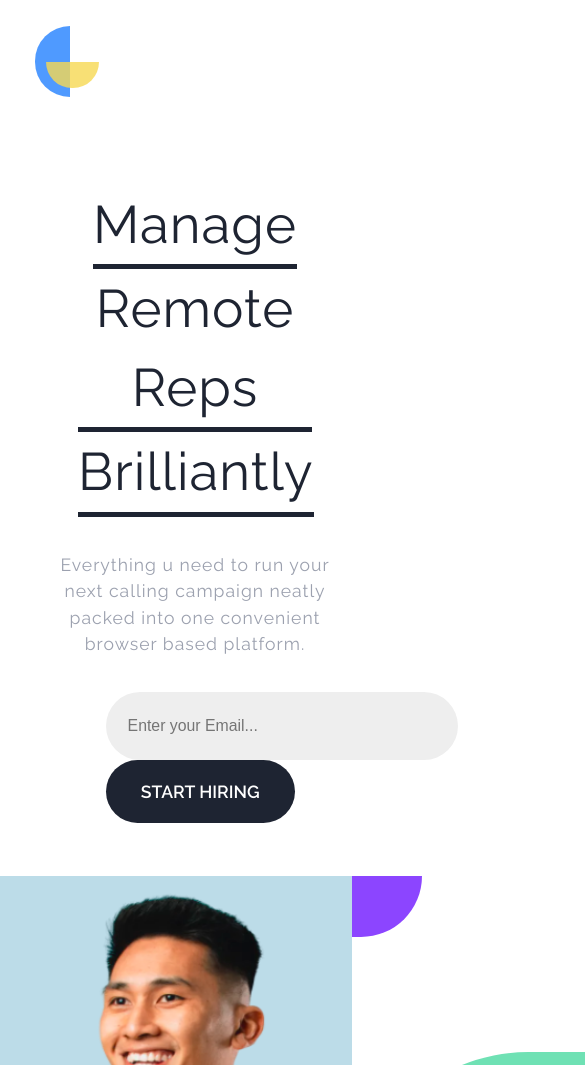
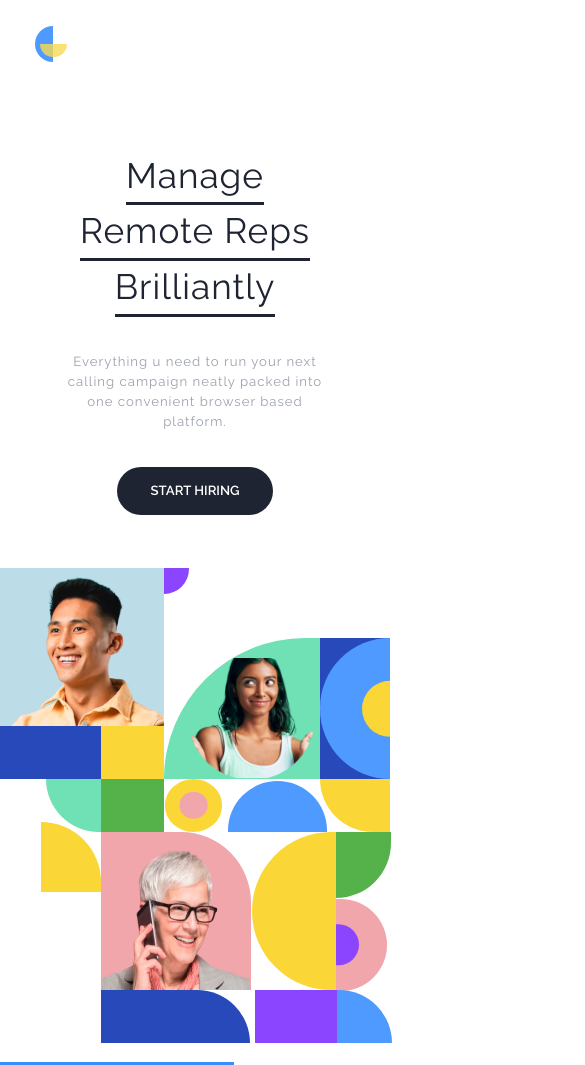
Before and after one commit to SyedHammad06/Sales-Project, a website: page index.html in a window 390 px wide. Shown: the top 1065 px of the page, 585 px wide, since content can reach past the window. Drawn offline with Linux system fonts and the light colour scheme.

Commit message:
responsive landing section

```diff
--- a/CSS/style.css
+++ b/CSS/style.css
@@ -31,9 +31,8 @@
     color: rgb(142, 145, 173);
     font-size: x-large;
     list-style: none;
-    margin-top: 10%;
+    margin-top: 20%;
     font-weight: 900;
-    margin-bottom: 25%;
 }
 .para{
     color: rgb(102, 102, 102);
@@ -47,10 +46,7 @@
     font-size: 65px;
     font-weight: 300;
     border-bottom: 5px solid;
-    width: 40%;
 }
-
-
 .lightblue_circle{
     height: 70rem;
     background-color: rgb(58, 141, 250);
--- a/Sass/_base.scss
+++ b/Sass/_base.scss
@@ -37,6 +37,5 @@ $text-black-secondary: #9CA1AF;
 %btn {
   background: none;
   border: none;
-  padding: 2.4rem 4rem;
   border-radius: 10rem;
 }
--- a/Sass/_components.scss
+++ b/Sass/_components.scss
@@ -1,5 +1,4 @@
 .nav {
-  font-size: 2rem;
   display: flex;
   justify-content: start;
   align-items: center;
@@ -16,17 +15,17 @@
     text-decoration: none;
     color: $text-black;
     font-weight: 600;
-    font-size: 1.8rem;
+    font-size: 1.4rem;
   }
 }
 .logo-container {
   &__logo {
-    @include shape(4rem, 8rem, $color-blue-1);
+    @include shape(3rem, 6rem, $color-blue-1);
     border-radius: 8rem 0 0 8rem;
-    margin-right: 8rem;
+    margin-right: 6rem;
     position: relative;
     &--1 {
-      @include shape(6rem, 3rem, $color-yellow-1)
+      @include shape(4rem, 2rem, $color-yellow-1)
       border-radius: 0 0 6rem 6rem;
       margin-right: 8rem;
       position: absolute;
@@ -37,25 +36,25 @@
 }
 .main-heading {
   width: 80%;
-  font-size: 8rem;
+  font-size: 6rem;
   font-weight: 400;
-  margin-top: 18.8rem;
+  margin-top: 16rem;
   span{
     display: inline-block;
-    border-bottom: .6rem solid $text-black;
+    border-bottom: .4rem solid $text-black;
   }
 }
 .main-text {
   width: 72%;
   margin-top: 4rem;
-  font-size: 2rem;
+  font-size: 1.6rem;
   color: $text-black-secondary;
 }
 .news-letter {
   margin: 6rem 0 0 1rem;
   &__input{
     width: 40rem;
-    padding: 2.8rem 2.5rem;
+    padding: 2rem 2rem;
     background-color: rgb(238, 238, 238);
     border: none;
     border-radius: 10rem;
@@ -70,6 +69,7 @@
   }
   &__button {
     @extend %btn;
+    padding: 1.9rem 3.8rem;
     background-color: $text-black;
   }
   &__link {
@@ -85,11 +85,12 @@
   width: 100%;
   display: grid;
   grid-gap: 0px;
-  grid-template-columns: 28rem 12rem 8rem 24rem 19rem;
-  grid-template-rows: 20rem 20rem 12rem 14rem 15rem 15rem 10rem;
+  // grid-template-columns: 28rem 12rem 8rem 24rem 19rem;
+  grid-template-columns: 26% 16% 8% 30% 20%;
+  grid-template-rows: 14rem 20rem 10rem 12rem 15rem 15rem 10rem;
   &__sq1{
     grid-area: 1 / 1 / 2 / 3;
-    @include shape(40rem, 40rem, $color-blue-2);
+    @include shape(100%, 34rem, $color-blue-2);
     img{
       width: 100%;
       height: 100%;
@@ -97,19 +98,19 @@
   }
   &__sq2{
     grid-area: 1 / 3 / 1 / 4;
-    @include shape(8rem, 7rem, $color-purple-1);
+    @include shape(100%, 6rem, $color-purple-1);
     border-radius: 0 0 8rem 0;
   }
   &__sq3{
     grid-area: 1 / 4 / 1 / 6;
-    @include shape(50rem, 20rem, #fff);
+    @include shape(100%, 14rem, #fff);
     display: flex;
     justify-content: flex-start;
     align-items: flex-start;
     &--navItem{
       list-style: none;
-      font-size: 2rem;
-      margin: 6.2rem 4rem 0 4rem;
+      font-size: 1.5rem;
+      margin: 4.6rem 2rem 0 4rem;
     }
     &--navLink{
       text-decoration: none;
@@ -120,25 +121,25 @@
       @extend %btn;
       padding: 1.5rem 2.4rem;
       background-color: rgba(236, 236, 236, 0.5);
-      font-size: 2rem;
+      font-size: 1.4rem;
       font-weight: 600;
-      margin-top: 5rem;
+      margin-top: 3.4rem;
       color: $text-black;
     }
   }
   &__sq4{
     grid-area: 2 / 3 / 4 / 5;
-    @include shape(32rem, 32rem, $color-green-1);
+    @include shape(100%, 30rem, $color-green-1);
     border-radius: 20rem 0 0 0;
     img {
       width: 100%;
-      height: 95%;
-      margin-top: 1.8rem;
+      height: 90%;
+      margin-top: 2.8rem;
     }
   }
   &__sq5{
     grid-area: 2 / 5 / 4 / 6;
-    @include shape(19rem, 32rem, $color-blue-3);
+    @include shape(100%, 30rem, $color-blue-3);
     &--sc1{
       @include shape(100%, 100%, $color-blue-4);
       position: relative;
@@ -155,25 +156,25 @@
   }
   &__sq6{
     grid-area: 3 / 1 / 4 / 2;
-    @include shape(28rem, 12rem, $color-blue-3);
+    @include shape(100%, 10rem, $color-blue-3);
   }
   &__sq7{
     grid-area: 3 / 2 / 4 / 3;
-    @include shape(12rem, 12rem , $color-yellow-2);
+    @include shape(100%, 10rem , $color-yellow-2);
   }
   &__sq8{
     grid-area: 4 / 1 / 5 / 2;
     justify-self: flex-end;
-    @include shape(12rem, 14rem, $color-green-1);
+    @include shape(60%, 12rem, $color-green-1);
     border-radius: 0 0 0 12rem;
   }
   &__sq9{
     grid-area: 4 / 2 / 5 / 3;
-    @include shape(12rem, 14rem, $color-green-2);
+    @include shape(100%, 12rem, $color-green-2);
   }
   &__sq10{
     grid-area: 4 / 3 / 5 / 4;
-    @include shape(14rem, 14rem, $color-yellow-2);
+    @include shape(195%, 12rem, $color-yellow-2);
     border-radius: 50%;
     position: relative;
     &--sc1{
@@ -189,25 +190,25 @@
     grid-area: 4 / 4 / 5 / 5;
     justify-self: flex-end;
     align-self: flex-end;
-    transform: translateX(25px);
-    @include shape(20.5rem, 13rem, $color-blue-4);
+    transform: translateX(20px);
+    @include shape(85%, 11rem, $color-blue-4);
     border-radius: 12rem 12rem 0 0;
   }
   &__sq12 {
     grid-area: 4 / 5 / 5 / 6;
-    @include shape(19rem, 14rem, $color-yellow-2);
+    @include shape(100%, 12rem, $color-yellow-2);
     border-radius: 0 0 0 14rem;
   }
   &__sq13{
     grid-area: 5 / 1 / 6 / 2;
-    @include shape(16rem, 16rem, $color-yellow-2);
+    @include shape(60%, 12rem, $color-yellow-2);
     justify-self: flex-end;
-    border-radius: 0 16rem 0 0;
-    transform: translateY(-45px);
+    border-radius: 0 20rem 0 0;
+    transform: translateY(-31px);
   }
   &__sq14{
     grid-area: 5 / 2 / 7 / 4;
-    @include shape(30rem, 30rem, $color-pink-1);
+    @include shape(160%, 30rem, $color-pink-1);
     border-radius: 0 15rem 0 0;
     img{
       width: 100%;
@@ -217,20 +218,20 @@
   &__sq15{
     grid-area: 5 / 4 / 7 / 5;
     justify-self: flex-end;
-    @include shape(16.5rem, 30rem, $color-yellow-2);
+    @include shape(70%, 30rem, $color-yellow-2);
     border-radius: 16rem 0 0 16rem;
-    transform: translateX(25px);
+    transform: translateX(43px);
   }
   &__sq16{
     grid-area: 5 / 5 / 6 / 6;
-    @include shape(12rem, 12rem, $color-green-2);
-    transform: translateX(25px);
-    border-radius: 0 0 15rem 0;;
+    @include shape(73%, 12.5rem, $color-green-2);
+    transform: translateX(42px);
+    border-radius: 0 0 15rem 0;
   }
   &__sq17{
     grid-area: 6 / 5 / 7 / 6;
-    @include shape(10rem, 17.5rem, $color-pink-1);
-    transform: translate(25px, -29px);
+    @include shape(65%, 17.5rem, $color-pink-1);
+    transform: translate(42px, -25px);
     border-radius: 0 18rem 18rem 0;
     position: relative;
     &--sc{
@@ -244,18 +245,18 @@
   }
   &__sq18{
     grid-area: 7 / 2 / 8 / 4;
-    @include shape(30rem, 10rem, $color-blue-3);
+    @include shape(158.8%, 10rem, $color-blue-3);
     border-radius: 0 10rem 0 0;
   }
   &__sq19{
     grid-area: 7 / 4 / 8 / 5;
-    @include shape(20rem, 10rem, $color-purple-1);
-    transform: translateX(101px);
+    @include shape(72.8%, 10rem, $color-purple-1);
+    transform: translateX(110px);
   }
   &__sq20{
     grid-area: 7 / 5 / 8 / 6;
-    @include shape(13rem, 10rem, $color-blue-4);
-    transform: translateX(61px);
+    @include shape(70%, 10rem, $color-blue-4);
+    transform: translateX(43px);
     border-radius: 0 10rem 0 0;
   }
 }
@@ -279,8 +280,131 @@
   .logo-container{
     margin-left: 4rem;
   }
+  .grid{
+    width: 100%;
+  }
   .grid__sq3--navItem, .grid__sq3--btn{
     display: none;
   }
 }
-@media
+@media (max-width: 500px){
+  .logo-container {
+    &__logo {
+      @include shape(2rem, 4rem, $color-blue-1);
+      position: relative;
+      &--1 {
+        @include shape(3rem, 1.5rem, $color-yellow-1)
+        position: absolute;
+        bottom: .5rem;
+        left: .6rem;
+      }
+    }
+  }
+  .main-heading {
+    width: 60%;
+    margin: 10rem auto 0 auto;
+    font-size: 4rem;
+    text-align: center;
+  }
+  .main-text{
+    font-size: 1.5rem;
+  }
+  .news-letter{
+    margin: 2rem auto 6rem auto;
+    display: flex;
+    justify-content: center;
+    align-items: center;
+    &__input{
+      display: none;
+    }
+    &__button{
+      margin: 0;
+    }
+    &__link{
+      font-size: 1.5rem;
+    }
+  }
+  .grid{
+    grid-template-rows: 8rem 10rem 6rem 6rem 11rem 7rem 6rem;
+    &__sq1{
+      @include shape(100%, 20rem, $color-blue-2);
+    }
+    &__sq2{
+      @include shape(80%, 3rem, $color-purple-1);
+    }
+    &__sq3{
+      @include shape(100%, 5rem, #fff);
+    }
+    &__sq4{
+      @include shape(106%, 16rem, $color-green-1);
+      img{
+        margin: 2.3rem 0 0 2.8rem;
+        width: 80%;
+        height: 85%;
+      }
+    }
+    &__sq5{
+      @include shape(90%, 16rem, $color-blue-3);
+      margin-left: .9rem;
+    }
+    &__sq6{
+      @include shape(100%, 6rem, $color-blue-3);
+    }
+    &__sq7{
+      @include shape(100%, 6rem , $color-yellow-2);
+    }
+    &__sq8{
+      @include shape(55%, 6rem, $color-green-1);
+    }
+    &__sq9{
+      @include shape(100%, 6rem, $color-green-2);
+    }
+    &__sq10{
+      @include shape(185%, 6rem, $color-yellow-2);
+      transform: translateX(1px);
+    }
+    &__sq11{
+      @include shape(85%, 5.8rem, $color-blue-4);
+      transform: translateX(15px);
+    }
+    &__sq12 {
+      @include shape(90%, 6rem, $color-yellow-2);
+      transform: translateX(8px);
+    }
+    &__sq13{
+      @include shape(60%, 8rem, $color-yellow-2);
+      transform: translateY(-10px);
+    }
+    &__sq14{
+      @include shape(160%, 18rem, $color-pink-1);
+      border-radius: 0 8rem 0 0;
+      img{
+        height: 95%;
+        margin-top: .9rem;
+      }
+    }
+    &__sq15{
+      @include shape(72%, 18rem, $color-yellow-2);
+      transform: translateX(24px);
+    }
+    &__sq16{
+      @include shape(70%, 7.5rem, $color-green-2);
+      transform: translateX(24px);
+    }
+    &__sq17{
+      @include shape(65%, 10.5rem, $color-pink-1);
+      transform: translate(24px, -30px);
+    }
+    &__sq18{
+      @include shape(158.8%, 6rem, $color-blue-3);
+    }
+    &__sq19{
+      @include shape(72.8%, 6rem, $color-purple-1);
+      transform: translateX(60px);
+    }
+    &__sq20{
+      @include shape(70%, 6rem, $color-blue-4);
+      transform: translateX(25px);
+    }
+  }
+}
--- a/Sass/_layout.scss
+++ b/Sass/_layout.scss
@@ -2,13 +2,13 @@
   display: flex;
 }
 .left{
-  width: 50%;
-  margin-left: 16.5rem;
-  margin-top: 3.8rem;
+  width: 47%;
+  margin-left: 14rem;
+  margin-top: 3.4rem;
   letter-spacing: 1px;
 }
 .right{
-  width: 50%;
+  width: 52%;
 }
 @media (max-width: 1024px) {
   html{
```
Also changed, not shown: CSS/main.min.css.
